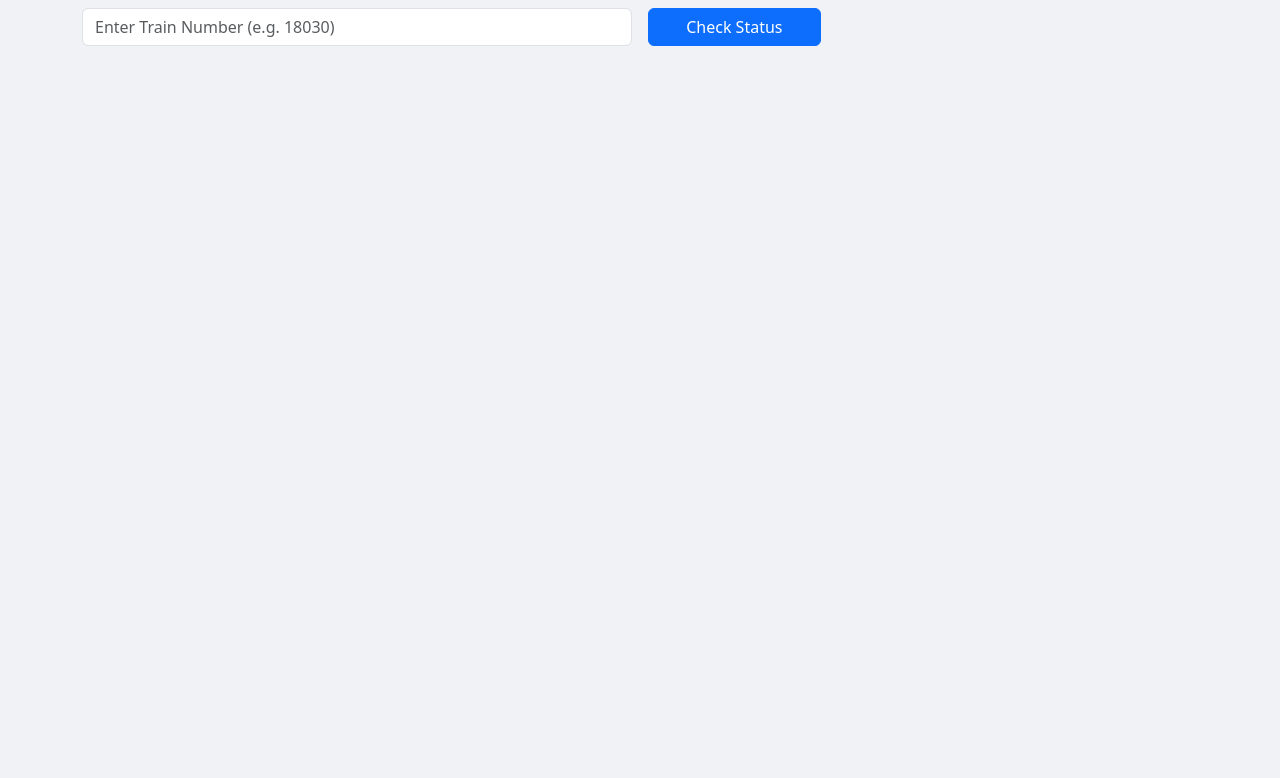
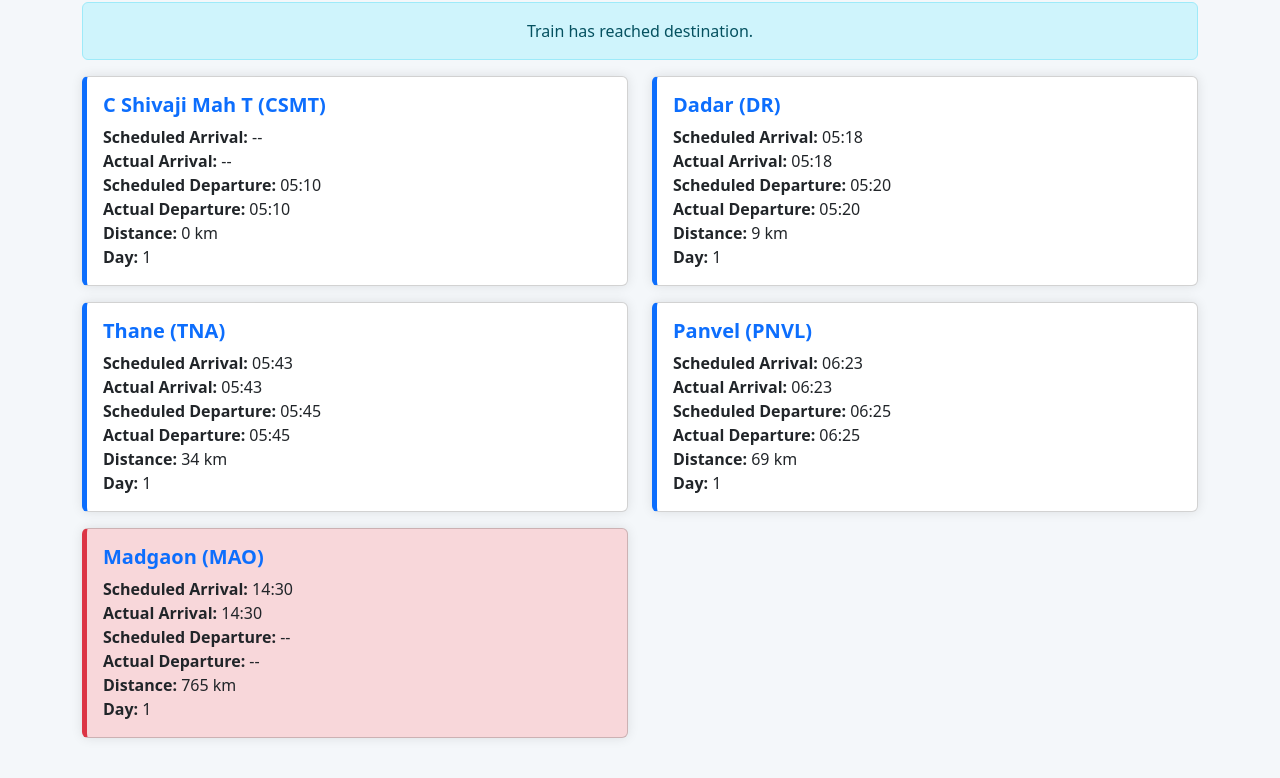
Before and after one commit to jituraj2/train-running-status, a plain HTML site: page templates/index.html in a window 1280 px wide. Shown: the part 84-862 px from the top of the page. Before the commit the page ends 800 px from the top, so only its background shows below. Drawn offline with nearby package versions, Linux system fonts and the light colour scheme.

Commit message:
Update index.html

```diff
--- a/templates/index.html
+++ b/templates/index.html
@@ -2,63 +2,85 @@
 <html lang="en">
 <head>
   <meta charset="UTF-8">
+  <meta name="viewport" content="width=device-width, initial-scale=1.0">
   <title>Live Train Status</title>
-  <link href="https://cdn.jsdelivr.net/npm/bootstrap@5.3.2/dist/css/bootstrap.min.css" rel="stylesheet">
+  <link href="https://cdn.jsdelivr.net/npm/bootstrap@5.3.0/dist/css/bootstrap.min.css" rel="stylesheet">
   <style>
-    body { background-color: #f0f2f5; padding: 30px; }
-    .station-card { background: white; border-left: 5px solid #007bff; margin-bottom: 15px; padding: 15px; border-radius: 8px; }
-    .status { font-size: 1.1rem; font-weight: bold; }
+    body { background-color: #f4f7fa; }
+    .card { box-shadow: 0 0 12px rgba(0,0,0,0.1); margin-bottom: 1rem; border-left: 5px solid #0d6efd; }
+    .current { background-color: #d1e7dd !important; border-left-color: #198754 !important; }
+    .terminated { background-color: #f8d7da !important; border-left-color: #dc3545 !important; }
+    .station-header { font-weight: 600; color: #0d6efd; }
   </style>
 </head>
 <body>
-  <div class="container">
-    <h2 class="mb-4">🚆 Live Train Status</h2>
+  <div class="container py-4">
+    <h2 class="mb-4 text-center">Live Train Status</h2>
 
-    <form id="statusForm" class="mb-4">
-      <div class="row g-3">
-        <div class="col-md-6">
-          <input type="text" class="form-control" id="trainNo" placeholder="Enter Train Number (e.g. 18030)" required>
-        </div>
-        <div class="col-md-2">
-          <button type="submit" class="btn btn-primary w-100">Check Status</button>
-        </div>
-      </div>
-    </form>
+    <div id="status-message" class="alert alert-info text-center">
+      Loading status...
+    </div>
 
-    <div id="statusResult"></div>
+    <div class="row" id="stations-list">
+      <!-- Station cards will be inserted here -->
+    </div>
   </div>
 
   <script>
-    document.getElementById("statusForm").addEventListener("submit", async function(e) {
-      e.preventDefault();
-      const trainNo = document.getElementById("trainNo").value;
-      const resultDiv = document.getElementById("statusResult");
-      resultDiv.innerHTML = "⏳ Fetching train status...";
+    // Replace this with actual API data fetching
+    const data = {
+      "error": null,
+      "status": { "result": "success", "message": { "title": "Success", "message": "" } },
+      "body": {
+        "time_of_availability": "a few seconds ago",
+        "current_station": "MAO",
+        "terminated": true,
+        "server_timestamp": "2025-06-17T18:55:28+05:30",
+        "train_status_message": "Train has reached destination.",
+        "stations": [
+          {"stationCode":"CSMT","stationName":"C Shivaji Mah T","arrivalTime":"--","departureTime":"05:10","routeNumber":"1","haltTime":"--","distance":"0","dayCount":"1","stnSerialNumber":"1","boardingDisabled":"false","actual_arrival_time":"--","actual_departure_time":"05:10"},
+          {"stationCode":"DR","stationName":"Dadar","arrivalTime":"05:18","departureTime":"05:20","routeNumber":"1","haltTime":"02:00","distance":"9","dayCount":"1","stnSerialNumber":"2","boardingDisabled":"false","actual_arrival_time":"05:18","actual_departure_time":"05:20"},
+          {"stationCode":"TNA","stationName":"Thane","arrivalTime":"05:43","departureTime":"05:45","routeNumber":"1","haltTime":"02:00","distance":"34","dayCount":"1","stnSerialNumber":"3","boardingDisabled":"false","actual_arrival_time":"05:43","actual_departure_time":"05:45"},
+          {"stationCode":"PNVL","stationName":"Panvel","arrivalTime":"06:23","departureTime":"06:25","routeNumber":"1","haltTime":"02:00","distance":"69","dayCount":"1","stnSerialNumber":"5","boardingDisabled":"false","actual_arrival_time":"06:23","actual_departure_time":"06:25"},
+          {"stationCode":"MAO","stationName":"Madgaon","arrivalTime":"14:30","departureTime":"--","routeNumber":"1","haltTime":"--","distance":"765","dayCount":"1","stnSerialNumber":"12","boardingDisabled":"false","actual_arrival_time":"14:30","actual_departure_time":"--"}
+        ]
+      },
+      "meta": {},
+      "code": 200
+    };
 
-      const res = await fetch("/live-status", {
-        method: "POST",
-        headers: { "Content-Type": "application/json" },
-        body: JSON.stringify({ trainNo })
-      });
+    const stations = data.body.stations;
+    const currentStation = data.body.current_station;
+    const terminated = data.body.terminated;
+    const statusMessage = data.body.train_status_message || "Status not available";
 
-      const data = await res.json();
-      if (data.error) {
-        resultDiv.innerHTML = `<div class="alert alert-danger">❌ ${data.error}</div>`;
-        return;
-      }
+    document.getElementById("status-message").innerText = statusMessage;
+    const container = document.getElementById("stations-list");
 
-      resultDiv.innerHTML = `
-        <div class="mb-3 status text-primary">📍 Current Station: ${data.current_station || "N/A"}<br>
-        🚦 Status: ${data.train_status_message || "N/A"}</div>
-        <h5>🛤️ Station Timeline:</h5>
-        ${data.stations.map(stn => `
-          <div class="station-card">
-            <div><strong>${stn.stationName}</strong> (${stn.stationCode})</div>
-            <div>Arrival: ${stn.actual_arrival_time || "--"}, Departure: ${stn.actual_departure_time || "--"}</div>
-            <div>Distance: ${stn.distance} km, Halt: ${stn.haltTime}</div>
+    stations.forEach(station => {
+      const div = document.createElement("div");
+      div.className = "col-md-6";
+
+      const isCurrent = station.stationCode === currentStation;
+      const isTerminated = terminated && isCurrent;
+
+      div.innerHTML = `
+        <div class="card ${isCurrent ? 'current' : ''} ${isTerminated ? 'terminated' : ''}">
+          <div class="card-body">
+            <h5 class="card-title station-header">${station.stationName} (${station.stationCode})</h5>
+            <p class="card-text">
+              <strong>Scheduled Arrival:</strong> ${station.arrivalTime}<br>
+              <strong>Actual Arrival:</strong> ${station.actual_arrival_time}<br>
+              <strong>Scheduled Departure:</strong> ${station.departureTime}<br>
+              <strong>Actual Departure:</strong> ${station.actual_departure_time}<br>
+              <strong>Distance:</strong> ${station.distance} km<br>
+              <strong>Day:</strong> ${station.dayCount}
+            </p>
           </div>
-        `).join('')}
+        </div>
       `;
+
+      container.appendChild(div);
     });
   </script>
 </body>
```
